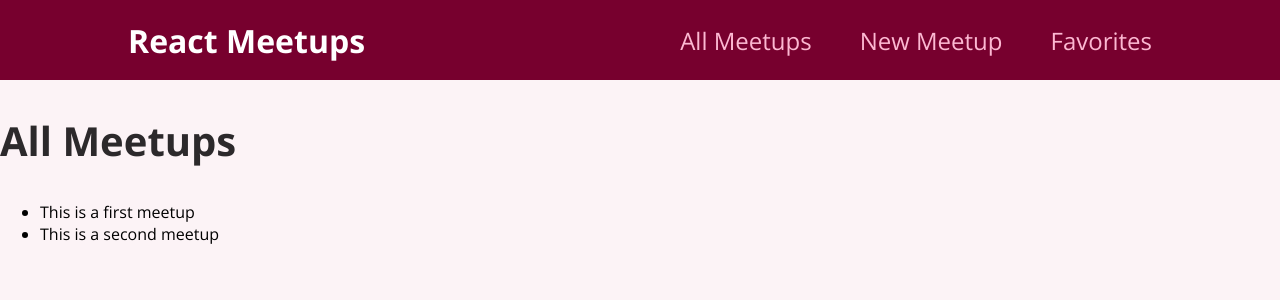
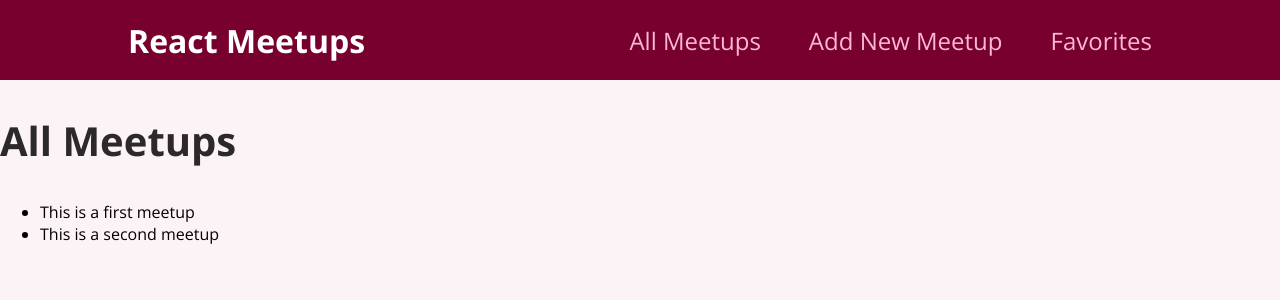
Before and after one commit to BryanBudelon/react, a React (Create React App) app: page / in a window 1280 px wide. Shown: the top 300 px of the page. Built offline with nearby package versions, Linux system fonts and the light colour scheme.

Commit message:
Deleted node files

```diff
--- a/src/components/layout/MainNavigation.js
+++ b/src/components/layout/MainNavigation.js
@@ -8,7 +8,7 @@ function MainNavigation() {
         <nav>
             <ul>
                 <li><Link to='/'>All Meetups</Link></li>
-                <li><Link to='/new-meetups'>New Meetup</Link></li>
+                <li><Link to='/new-meetups'>Add New Meetup</Link></li>
                 <li><Link to='/favorites'>Favorites</Link></li>
             </ul>
         </nav>
```
Also changed, not shown: 2 other files (tests, documents, lock files or other folders).
